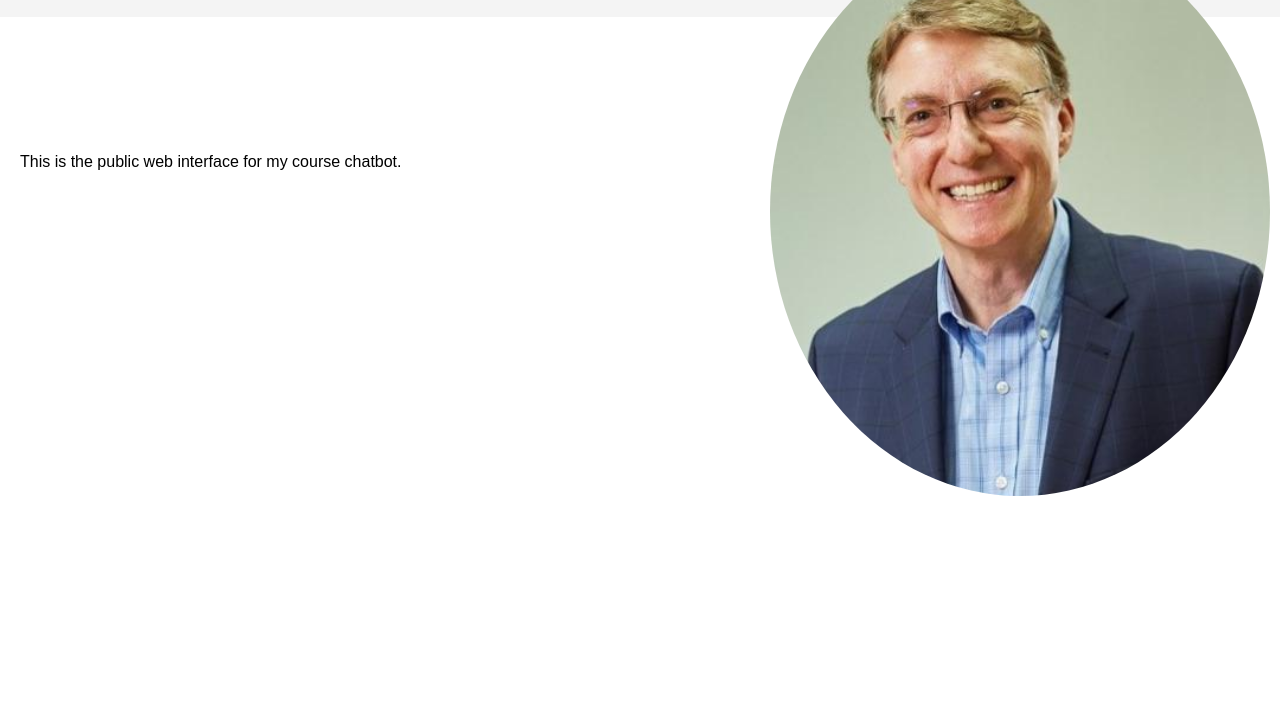
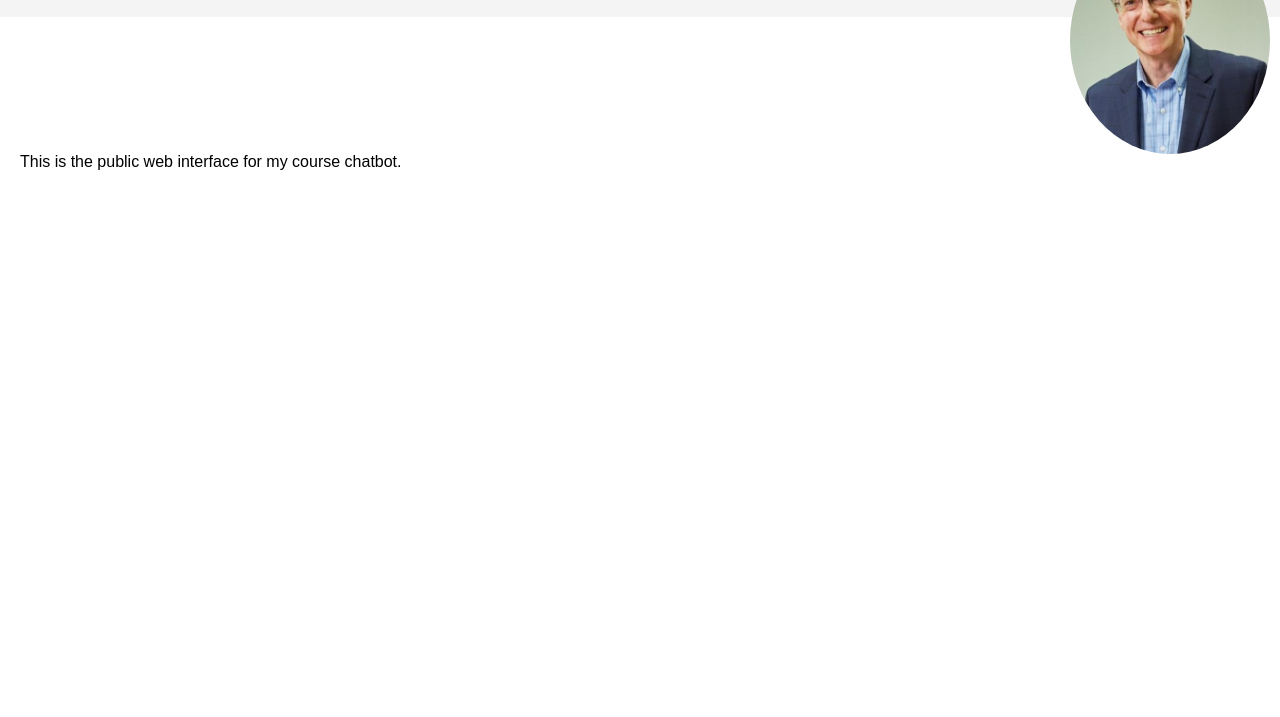
Before and after one commit to JoachimBald/JoachimBald.github.io, a plain HTML site: page index.html in a window 1280 px wide. Shown: the part 83-800 px from the top of the page. Drawn offline with Linux system fonts and the light colour scheme.

Commit message:
Update index.html

```diff
--- a/index.html
+++ b/index.html
@@ -16,7 +16,7 @@
             position: absolute;
             top: 10px;
             right: 10px;
-            width: 500px; /* Adjust size as needed */
+            width: 200px; /* Adjust size as needed */
             height: auto;
             border-radius: 50%; /* Makes the image circular */
             object-fit: cover; /* Ensures the image fits correctly within the circle */
```
